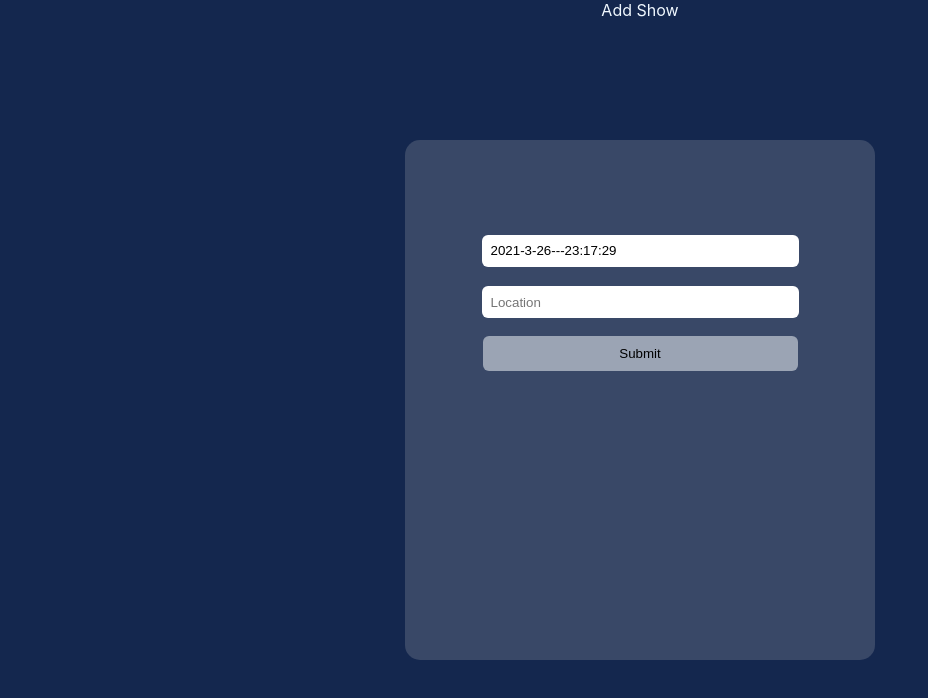
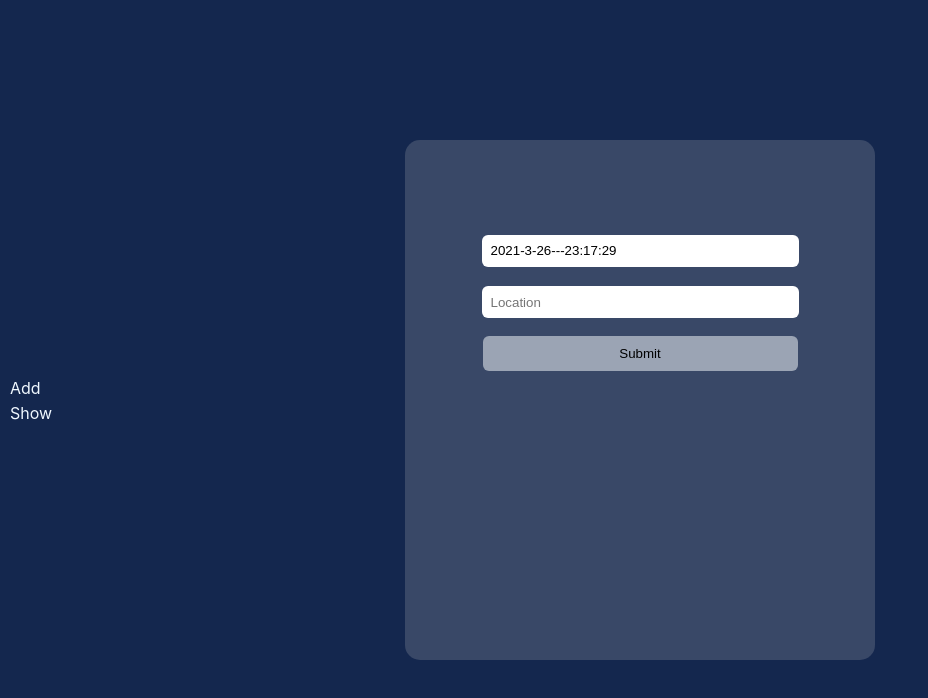
Before and after one commit to Cryptec/supplychain-frontend, a React (Create React App) app: page / in a window 1280 px wide. Shown: the top 698 px of the page, without its empty margins (0-928 px from the left). Built offline with nearby package versions, Linux system fonts and the light colour scheme.

Commit message:
added navigation icons

```diff
--- a/src/App.css
+++ b/src/App.css
@@ -1,6 +1,5 @@
 .App {
   position: relative;
-  text-align: center;
   width: 100%;
   height: 100vh;
   background-color: var(--primary);
@@ -10,6 +9,7 @@
 }
 .submitbox {
   background-color: #394867;
+  text-align: center;
   position: absolute;
   top: 50%;
   left: 50%;
--- a/src/App.js
+++ b/src/App.js
@@ -12,7 +12,7 @@ class App extends Component {
 
     return (
       <div className="App">
-        <div>
+        <div className="navBlock">
          <Navigation />
         </div>
       </div>
--- a/src/Home.js
+++ b/src/Home.js
@@ -38,7 +38,7 @@ class Home extends Component {
                             onChange={this.handleChange.bind(this)}
                             required
                             placeholder='Time'
-                            readonly="readonly"
+                            readOnly="readonly"
                         />
                         <br />
                         <input
--- a/src/components/navigation.js
+++ b/src/components/navigation.js
@@ -22,9 +22,9 @@ export default function Navigation() {
 
                 <div>
 
-                    <Link to="/" className="NavbarIcons" > Add </Link>
+                    <Link to="/" className="NavbarIcon1" > Add </Link>
 
-                    <Link to="/timeline" className="NavbarIcons" >Show</Link>
+                    <Link to="/timeline" className="NavbarIcon2" >Show</Link>
 
                 </div>
 
--- a/src/css/navigation.css
+++ b/src/css/navigation.css
@@ -1,4 +1,14 @@
-.NavbarIcons {
+.NavbarIcon1 {
     color: aliceblue;
     text-decoration: none;
+    position: fixed;
+    margin-top: 46vh;
+    padding: 10px;
 }
+.NavbarIcon2 {
+    color: aliceblue;
+    text-decoration: none;
+    position: fixed;
+    margin-top: calc(46vh + 25px);
+    padding: 10px;
+}
--- /dev/null
+++ b/src/css/timeline.css
@@ -0,0 +1,5 @@
+.timeline-container {
+    height: 100vh;
+    justify-content: center;
+    text-align: center;
+}
--- a/src/timeline.js
+++ b/src/timeline.js
@@ -1,13 +1,15 @@
 import React, { Component } from 'react';
+
+import './App.css';
+import './css/colors.css';
+import './css/timeline.css'
 
 class Timeline extends Component {
 
     render() {
         return (
-            <div>
-                <h1>
-                    this is the timeline
-                </h1>
+            <div className="timeline-container">
+
             </div>
          );
     }
```
